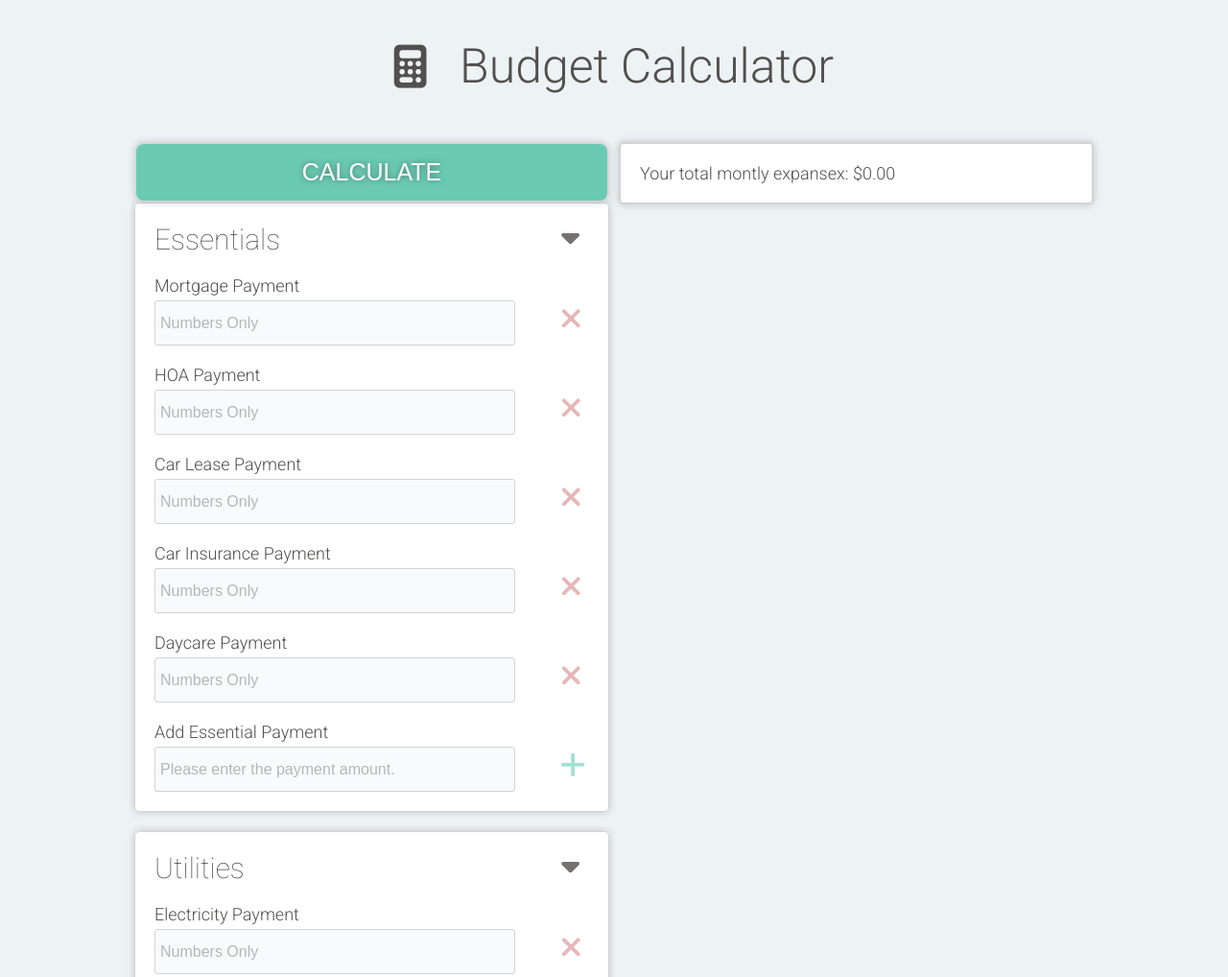
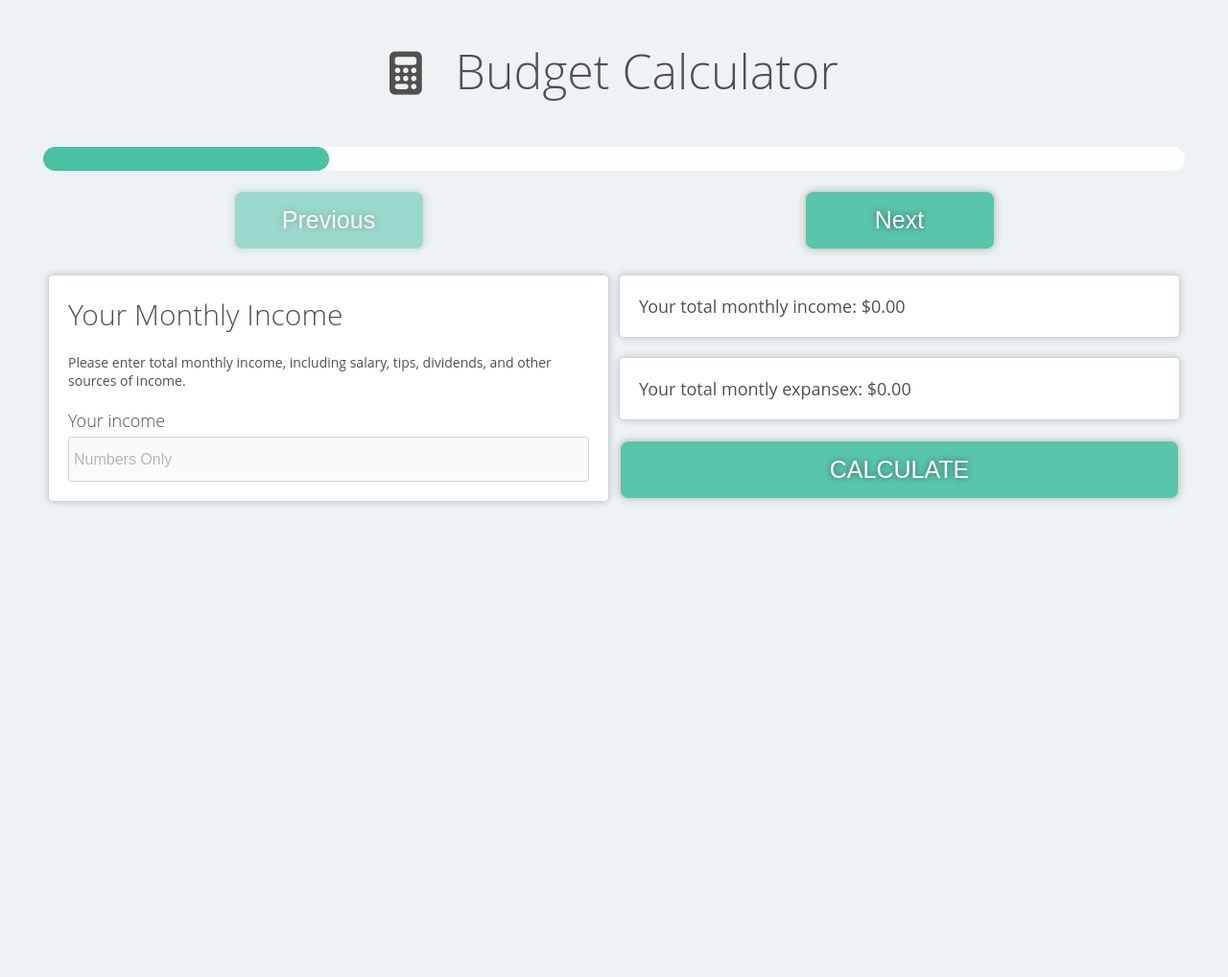
Before and after one commit to duskat/budget_calculator, a plain HTML site: page index.html in a window 1280 px wide. Shown: the top 1018 px of the page at 96% size. After the commit the page ends 800 px from the top, so only its background shows below. Drawn offline with nearby package versions, Linux system fonts and the light colour scheme.

Commit message:
Added progress bar

```diff
--- a/css/style.css
+++ b/css/style.css
@@ -8,16 +8,19 @@
 body {
   background-color: #edf2f5;
   color: #52504f;
-  font-family: "Roboto", sans-serif;
-  max-width: 1020px;
+  font-family: "Open Sans", sans-serif;
+  max-width: 1200px;
   margin: 0 auto;
 }
 
 main {
   display: flex;
   padding: 5px;
+  flex-wrap: wrap;
+  justify-content: space-around;
+}
 
-}
+
 
 @media screen and (max-width: 800px) {
   main {
@@ -29,9 +32,26 @@ main {
     font-size: 30px !important;
   }
 
-  section {
+  section,
+  #navigation {
+    width: 95% !important;
+  }
 
-    width: 100% !important;
+  #form {
+    order: 1;
+  }
+
+  #navigation {
+    order: 2
+  }
+
+  .navigation-btn {
+    justify-content: space-between !important;
+  }
+
+
+  #charts {
+    order: 3
   }
 }
 
@@ -62,14 +82,14 @@ button {
   float: right;
 }
 
-button#calculate {
+button.prime-btn {
   font-weight: 300;
   font-size: 25px;
   background: #49c1a2;
   width: 100%;
   margin: 0;
   padding: 15px;
-  opacity: 0.8;
+  opacity: 0.9;
   border: 2px solid lightgray;
   border-radius: 10px;
   color: white;
@@ -77,17 +97,31 @@ button#calculate {
   box-shadow: -3px 0px 8px 0 rgb(0 0 0 / 0%), 0px 0px 9px 0 rgba(0, 0, 0, 0.19);
 }
 
-#calculate:hover {
+.prime-btn:hover {
   opacity: 1;
 }
 
-fieldset {
+.prime-btn:disabled {
+  opacity: 0.5;
+}
+
+
+.section {
   padding: 20px;
   background-color: white;
   border: 1px lightgray solid;
   border-radius: 5px;
   margin-bottom: 20px;
   box-shadow: -3px 0px 8px 0 rgb(0 0 0 / 0%), 0px 0px 9px 0 rgba(0, 0, 0, 0.19);
+
+}
+
+.slide {
+  display: none;
+}
+
+.active {
+  display: block;
 }
 
 h1 {
@@ -103,6 +137,11 @@ h2 {
   font-size: 30px;
 }
 
+p {
+  margin-top: 20px;
+  font-size: 14px;
+}
+
 div.collapse {
   float: right;
   font-size: 30px;
@@ -115,8 +154,8 @@ div.collapse:hover {
 }
 
 #myChart {
-  height: 100% !important;
-  width: 100% !important;
+  height: 80% !important;
+  width: 80% !important;
 }
 
 .sticky {
@@ -124,17 +163,6 @@ div.collapse:hover {
   top: 0;
 }
 
-div#total {
-  margin: 0 0 20px 0;
-  padding: 20px;
-  background-color: white;
-  border: 2px lightgray solid;
-  border-radius: 5px;
-  margin-bottom: 20px;
-  box-shadow: -3px 0px 8px 0 rgb(0 0 0 / 0%), 0px 0px 9px 0 rgba(0, 0, 0, 0.19);
-  font-weight: 300;
-  width: 100%;
-}
 
 input {
   min-width: 83%;
@@ -148,8 +176,8 @@ input {
 
 input:focus {
   outline: none !important;
-  border-color: #719ece;
-  box-shadow: 0 0 5px #719ece;
+  border-color: #49c1a2;
+  box-shadow: 0 0 5px #49c1a2;
 }
 
 input::placeholder {
@@ -159,6 +187,10 @@ input::placeholder {
 
 .inputs-group {
   transition: opacity linear 1s, width linear 1s;
+}
+
+#your-income {
+  width: 100%;
 }
 
 .add-new-item {
@@ -211,6 +243,34 @@ canvas {
   display: none;
 }
 
+#navigation {
+  width: 100%;
+}
+
+.navigation-btn {
+  justify-content: space-around;
+  display: flex;
+}
+
+.navigation-btn button {
+  max-width: 200px;
+  margin: 0 0 20px;
+  flex: 1;
+}
+
+#progress-bar {
+  width: 0%;
+  height: 25px;
+  background-color: #49c1a2;
+  margin-bottom: 20px;
+  border-radius: 10em;
+}
+
+.progress-bar-container {
+  background: white;
+  border-radius: 10em;
+}
+
 .validation-error {
   outline: none !important;
   border-color: hsl(0, 49%, 63%);
--- a/index.html
+++ b/index.html
@@ -24,22 +24,46 @@
     <span class="fa-solid fa-calculator"></span>
     <h1>Budget Calculator</h1>
   </header>
+
   <main>
+    <div id="navigation">
+      <div class="progress-bar-container">
+        <div id="progress-bar"></div>
+      </div>
+      <div class="navigation-btn">
+        <button id="previous" class="prime-btn" disabled>Previous</button>
+        <button id="next" class="prime-btn">Next</button>
+      </div>
+    </div>
     <section id="form">
       <form>
-        <button id="calculate" type="submit" class="sticky">CALCULATE</button>
+        <div class="slide content section">
+          <h2>Your Monthly Income</h2>
+          <p>Please enter total monthly income, including salary, tips, dividends, and other sources of income.</p>
+          <span class="input-set">
+            <label for="your income">Your income</label>
+            <input type="text" placeholder="Numbers Only" id="your-income" name="your income"
+              autocomplete="one-time-code" inputmode="numeric">
+          </span>
+
+        </div>
       </form>
     </section>
+
     <section id="charts">
       <div class="sticky">
-
-        <div id="total">Your total montly expansex: <span id="sum">$0.00</span></div>
+        <div id="total-income" class="section">Your total monthly income: <span id="total-income-value">$0.00</span>
+        </div>
+        <div id="total-expansex" class="section">Your total montly expansex: <span id="sum">$0.00</span></div>
+        <button id="calculate" type="submit" class="sticky prime-btn">CALCULATE</button>
         <div id="total-chart">
           <canvas id="myChart"></canvas>
         </div>
       </div>
     </section>
+
   </main>
+
 </body>
 
 </html>
--- a/js/script.js
+++ b/js/script.js
@@ -31,10 +31,16 @@ function toCamelCase(value) {
 // Создание HTML-структуры на основе данных
 const createForm = (data) => {
   const form = document.querySelector('form');
-  data.forEach((section) => {
+  data.forEach((section, i) => {
+    let classNmae;
+    if (i === 0) {
+      classNmae = `slide section section_${section.sectionName} active`;
+    } else {
+      classNmae = `slide section section_${section.sectionName}`;
+    }
     const fieldset = createElementWithClasses(
       'fieldset',
-      `section section_${section.sectionName}`,
+      classNmae,
       section.sectionName
     );
     form.appendChild(fieldset);
@@ -248,6 +254,58 @@ const validation = (el) => {
   });
 };
 
+//
+
+const buildSlider = (slides) => {
+  const nextBtn = document.getElementById('next');
+  const previousBtn = document.getElementById('previous');
+  const progressBar = document.getElementById('progress-bar');
+  const totalIncomInput = document.getElementById('your-income');
+  const totalIncomeContainer = document.querySelector('#total-income');
+  const totalIncomeSpan = document.querySelector('#total-income-value');
+
+  let currentIndex = 0;
+
+  function showSlides(index) {
+    slides.forEach((slide, i) => {
+      slide.classList.toggle('active', i === index);
+      updateProgressBar();
+    });
+  }
+
+  function updateProgressBar() {
+    const percent = ((currentIndex + 1) / slides.length) * 100;
+    progressBar.style.width = percent + '%';
+  }
+
+  nextBtn.addEventListener('click', () => {
+    const totalSectionExpenses = document.querySelectorAll(
+      'fieldset.active input'
+    );
+    console.log(totalSectionExpenses);
+    totalIncomeSpan.innerText = totalIncomInput.value;
+    currentIndex = (currentIndex + 1) % slides.length;
+    showSlides(currentIndex);
+    previousBtn.disabled = false;
+    if (currentIndex + 1 === slides.length) {
+      nextBtn.disabled = true;
+    }
+  });
+
+  previousBtn.addEventListener('click', () => {
+    currentIndex = (currentIndex - 1 + slides.length) % slides.length;
+    showSlides(currentIndex);
+    if (currentIndex + 1 === slides.length - 1) {
+      nextBtn.disabled = false;
+    }
+    if (currentIndex === 0) {
+      previousBtn.disabled = true;
+    }
+  });
+
+  showSlides(currentIndex);
+};
+
 // Вызываем функцию createForm с вашими данными initData
 document.addEventListener('DOMContentLoaded', () => {
   const xhttp = new XMLHttpRequest();
@@ -317,6 +375,9 @@ document.addEventListener('DOMContentLoaded', () => {
             }
           });
         });
+
+      //build slider and progress bar
+      buildSlider(document.querySelectorAll('.slide'));
     }
   };
   xhttp.open('GET', 'js/data.json', true);
```
